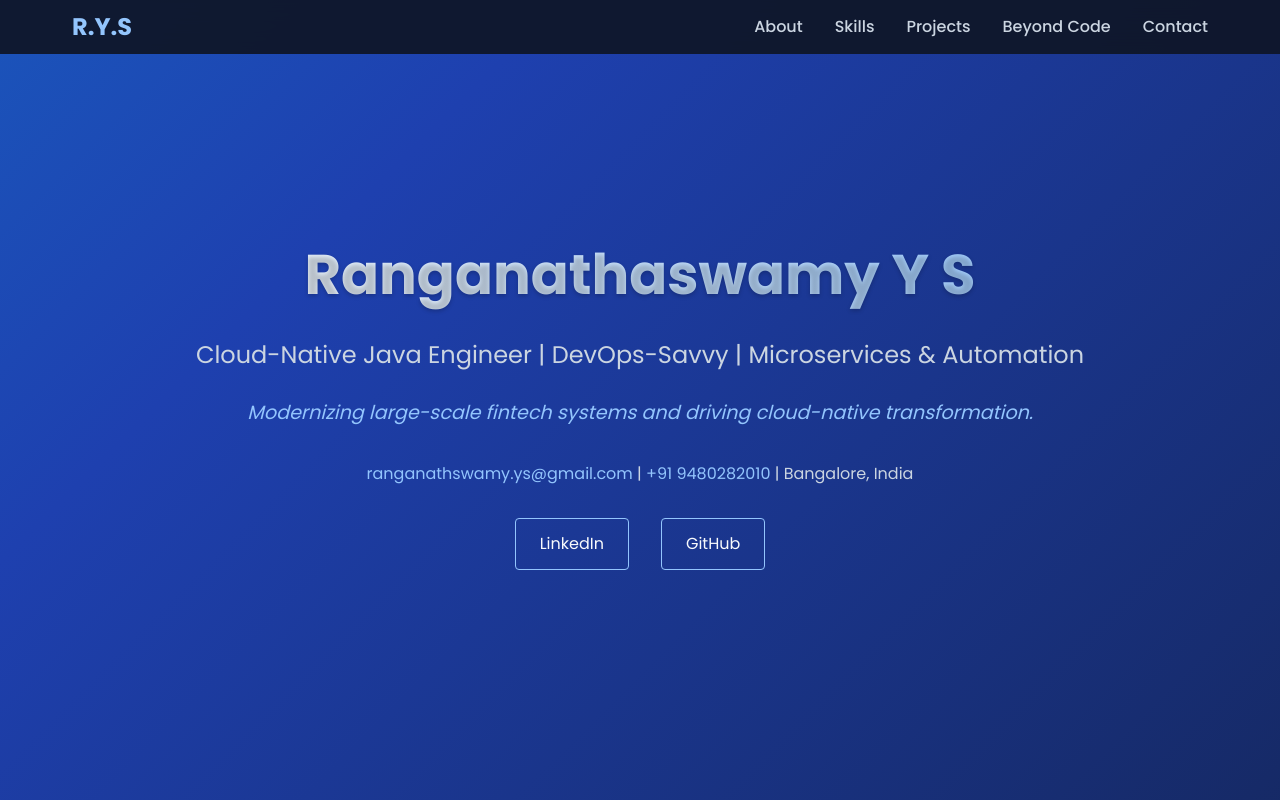
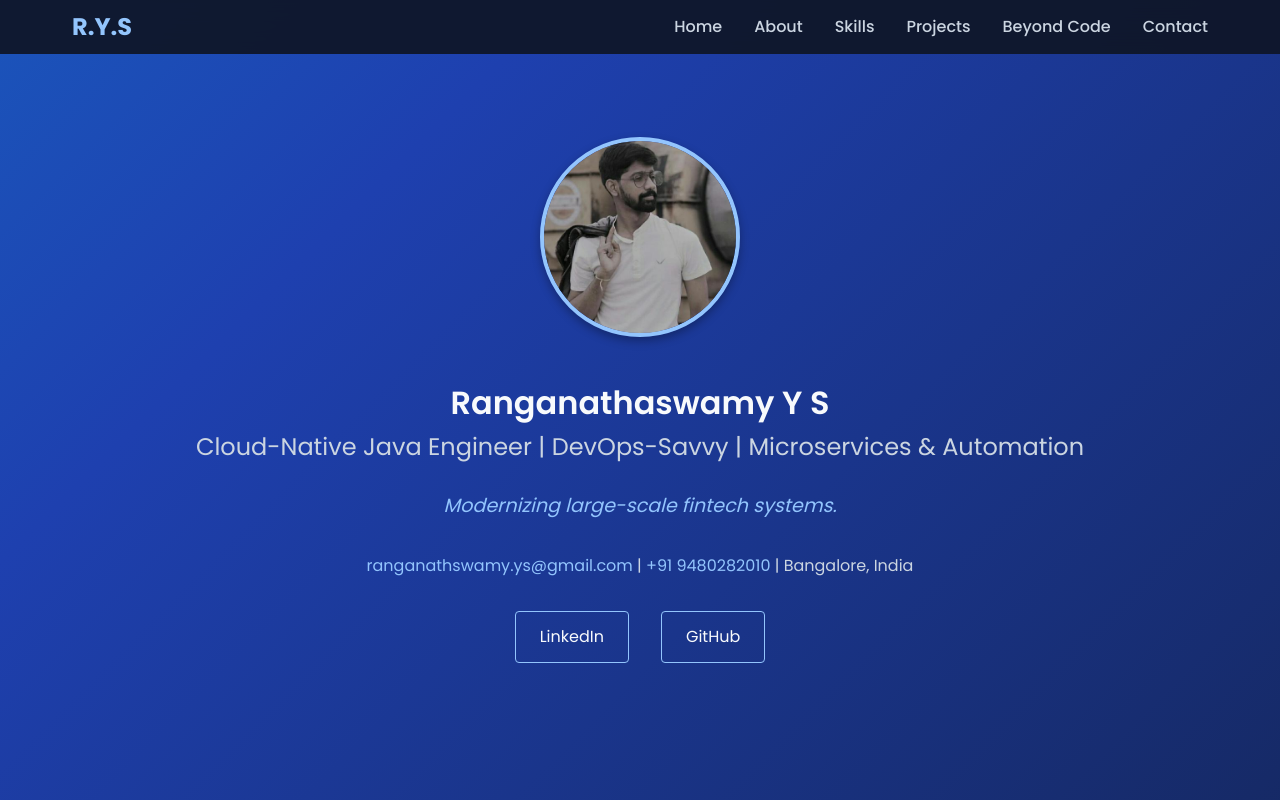
Before and after one commit to Ranganath0108/portfolio-website, a React (Vite) app: page / in a window 1280 px wide. Shown: the top 800 px of the page. Built offline with nearby package versions, Linux system fonts and the light colour scheme.

Commit message:
Added Pic in the portfolio

```diff
--- a/src/components/Header.css
+++ b/src/components/Header.css
@@ -31,15 +31,35 @@
   100% { background-position: 0% 50%; }
 }
 
-.header-content h1 {
+.profile-img-container {
+  margin-bottom: 2rem;
+}
+
+.profile-img {
+  width: 200px;
+  height: 200px;
+  object-fit: cover; /* Ensures the image fills the space without stretching */
+  border-radius: 50%; /* This creates the circle */
+  border: 4px solid #93c5fd; /* Adds a colored border */
+  box-shadow: 0 4px 10px rgba(0, 0, 0, 0.3); /* Adds a subtle shadow for depth */
+}
+
+.header-content {
+  display: flex;
+  flex-direction: column;
+  align-items: center;
+}
+
+header-content h1 {
   font-size: 3.5rem;
   font-weight: 700;
   margin-bottom: 1rem;
+  margin-top: 0; /* Added this line */
   background: linear-gradient(45deg, #f8fafc, #93c5fd);
   -webkit-background-clip: text;
   background-clip: text;
   color: transparent;
-  text-shadow: 0px 2px 4px rgba(0, 0, 0, 0.2); /* Adds depth */
+  text-shadow: 0px 2px 4px rgba(0, 0, 0, 0.2);
 }
 
 .header-content h2 {
--- a/src/components/Header.jsx
+++ b/src/components/Header.jsx
@@ -1,12 +1,28 @@
 import './Header.css';
+import profilePhoto from '../assets/profile-photo.jpeg';
 
 const Header = () => {
+  const taglines = [
+    "Modernizing large-scale fintech systems.",
+    "Driving cloud-native transformation.",
+    "Reducing infrastructure costs by 80%."
+  ];
+
   return (
-    <header className="portfolio-header">
+    <header id="home" className="portfolio-header">
       <div className="header-content">
+        {/* Profile Photo Container */}
+        <div className="profile-img-container">
+          <img
+            src={profilePhoto}
+            alt="Ranganathaswamy Y S - Senior Software Engineer"
+            className="profile-img"
+          />
+        </div>
+        {/* Text Content */}
         <h1>Ranganathaswamy Y S</h1>
         <h2>Cloud-Native Java Engineer | DevOps-Savvy | Microservices & Automation</h2>
-        <p>Modernizing large-scale fintech systems and driving cloud-native transformation.</p>
+        <p>{taglines[0]}</p>
 
         <div className="contact-info">
           <a href="mailto:ranganathswamy.ys@gmail.com">ranganathswamy.ys@gmail.com</a>
--- a/src/components/Navbar.jsx
+++ b/src/components/Navbar.jsx
@@ -14,6 +14,9 @@ const Navbar = () => {
       <div className="nav-container">
         <span className="nav-logo">R.Y.S</span>
         <ul className="nav-menu">
+          <li className="nav-item">
+            <a href="#home" onClick={() => scrollToSection('home')}>Home</a>
+          </li>
           <li className="nav-item">
             <a href="#about" onClick={() => scrollToSection('about')}>About</a>
           </li>
```
Also changed, not shown: src/assets/profile-photo.jpeg (added).
